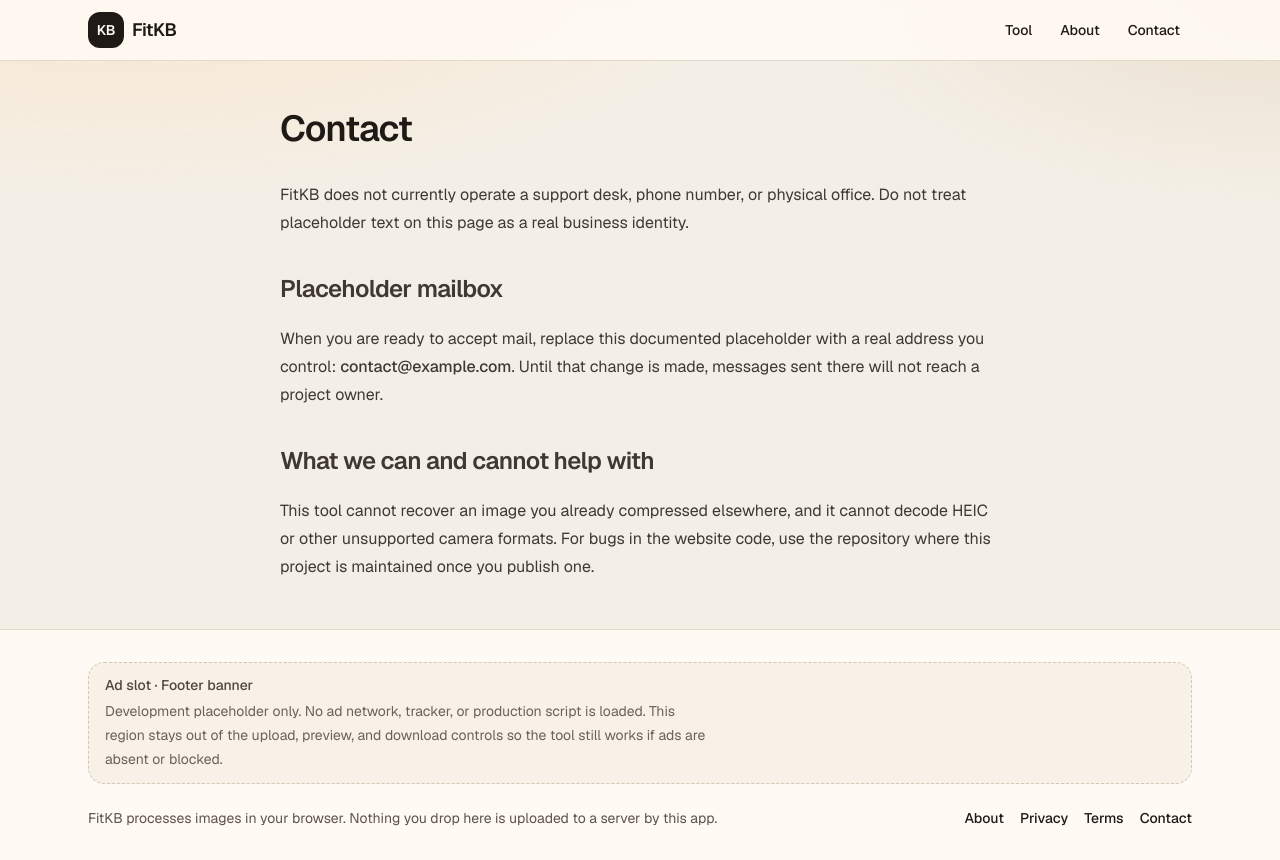
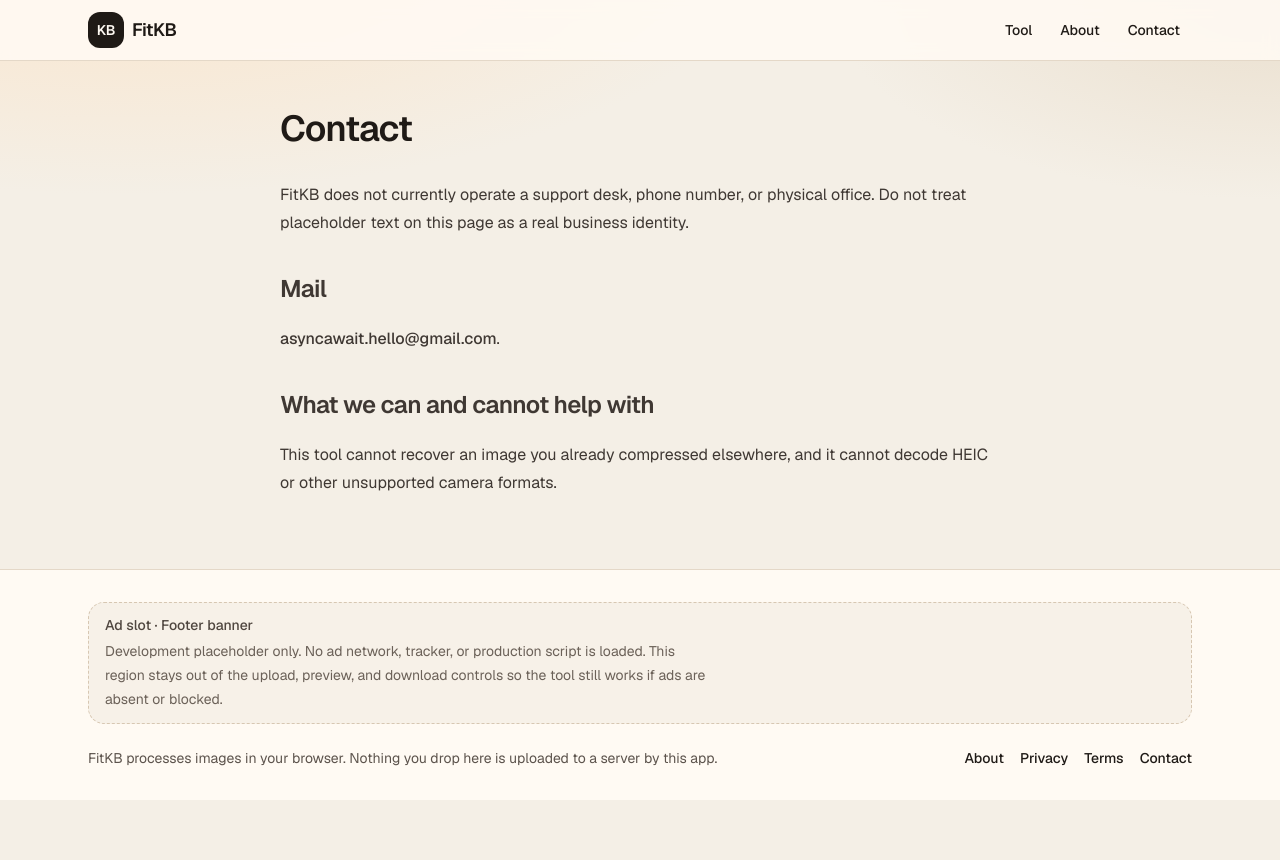
Before and after one commit to Gautamp11/kb-image-tool, a Next.js app: page /contact in a window 1280 px wide. After the commit the page ends 800 px from the top, so only its background shows below. Built offline with nearby package versions, Linux system fonts and the light colour scheme; no server answers.

Commit message:
updated mail address and clarified support limitations

```diff
--- a/src/app/contact/page.tsx
+++ b/src/app/contact/page.tsx
@@ -16,19 +16,14 @@ export default function ContactPage() {
         physical office. Do not treat placeholder text on this page as a real
         business identity.
       </p>
-      <h2>Placeholder mailbox</h2>
+      <h2>Mail</h2>
       <p>
-        When you are ready to accept mail, replace this documented placeholder
-        with a real address you control:{" "}
-        <span className="font-medium">contact@example.com</span>. Until that
-        change is made, messages sent there will not reach a project owner.
+        <span className="font-medium">asyncawait.hello@gmail.com</span>.
       </p>
       <h2>What we can and cannot help with</h2>
       <p>
         This tool cannot recover an image you already compressed elsewhere, and
-        it cannot decode HEIC or other unsupported camera formats. For bugs in
-        the website code, use the repository where this project is maintained
-        once you publish one.
+        it cannot decode HEIC or other unsupported camera formats.
       </p>
     </DocPage>
   );
```
